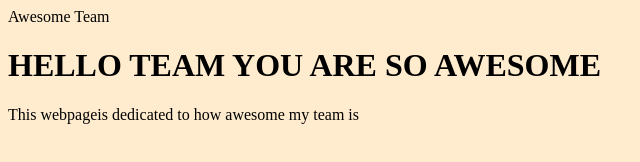
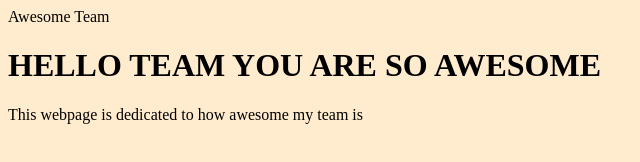
Before and after one commit to aratta-1920658/aratta-1920658.github.io, a plain HTML site: page awesomeTeam.html in a window 1280 px wide. Shown: the full height of the page, 0-640 px from the left. Drawn offline with Linux system fonts and the light colour scheme.

Commit message:
Update awesomeTeam.html

```diff
--- a/awesomeTeam.html
+++ b/awesomeTeam.html
@@ -9,7 +9,7 @@
 <h1> HELLO TEAM YOU ARE SO AWESOME
 </h1>
 
-   <p>This webpageis  dedicated to how awesome my team is</p>
+   <p>This webpage is  dedicated to how awesome my team is</p>
 
 </body>
 
```
